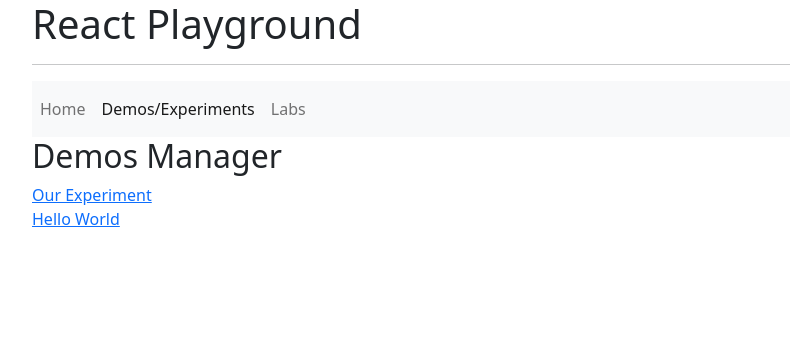
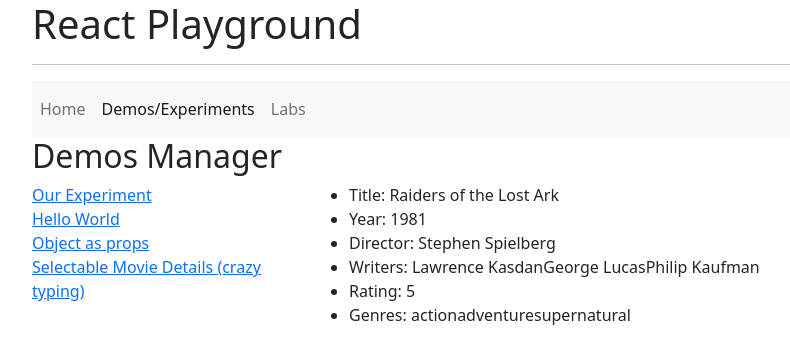
Before and after one commit to speedingplanet/intuit-react-playground, a React (Vite) app: page /demos/object-as-props in a window 1280 px wide. Shown: the top 364 px of the page, without its empty margins (50-840 px from the left). Built offline with nearby package versions, Linux system fonts and the light colour scheme.

Commit message:
End of week 1

```diff
--- /dev/null
+++ b/src/demos/ObjectAsProps.tsx
@@ -0,0 +1,71 @@
+import { type Movie } from './demos-types';
+
+// <MovieDetail movie={raiders} />
+export default function ObjectAsProps() {
+	let raiders = {
+		id: 1,
+		title: 'Raiders of the Lost Ark',
+		year: 1981,
+		director: 'Stephen Spielberg',
+		writer: [
+			'Lawrence Kasdan', 'George Lucas', 'Philip Kaufman',
+		],
+		rating: 5,
+		genres: [
+			'action', 'adventure', 'supernatural',
+		],
+	};
+	return <MovieDetails movie={raiders} />;
+}
+
+// Exported so SelectableMovieDetails can use it
+export interface MovieDetailsProps {
+	movie: Movie;
+}
+
+export function MovieDetails(props: MovieDetailsProps) {
+	let {
+		title, year, director, writer, rating, genres,
+	} = props.movie;
+
+	return (
+		<ul>
+			<li>Title: {title}</li>
+			<li>Year: {year}</li>
+			<li>Director: {director}</li>
+			<li>Writers: {writer}</li>
+			<li>Rating: {rating}</li>
+			<li>Genres: {genres}</li>
+		</ul>
+	);
+}
+
+// eslint-disable-next-line @typescript-eslint/no-unused-vars
+function MovieDetailsStructured(props: MovieDetailsProps) {
+	return (
+		<ul>
+			<li>Title: {props.movie.title}</li>
+			<li>Year: {props.movie.year}</li>
+			<li>Director: {props.movie.director}</li>
+			<li>Writers: {props.movie.writer}</li>
+			<li>Rating: {props.movie.rating}</li>
+			<li>Genres: {props.movie.genres}</li>
+		</ul>
+	);
+}
+
+// eslint-disable-next-line @typescript-eslint/no-unused-vars
+function MovieDetailsDestructured({ movie: {
+	title, year, director, writer, rating, genres,
+} }: MovieDetailsProps) {
+	return (
+		<ul>
+			<li>Title: {title}</li>
+			<li>Year: {year}</li>
+			<li>Director: {director}</li>
+			<li>Writers: {writer}</li>
+			<li>Rating: {rating}</li>
+			<li>Genres: {genres}</li>
+		</ul>
+	);
+}
--- /dev/null
+++ b/src/demos/SelectableMovieDetails.tsx
@@ -0,0 +1,49 @@
+import { type MovieDetailsProps } from './ObjectAsProps';
+import { type Movie } from './demos-types';
+
+type MovieKeys = Array<keyof Movie>;
+
+export default function SelectableMovieDetailsWrapper() {
+	let raiders = {
+		id: 1,
+		title: 'Raiders of the Lost Ark',
+		year: 1981,
+		director: 'Stephen Spielberg',
+		writer: [
+			'Lawrence Kasdan', 'George Lucas', 'Philip Kaufman',
+		],
+		rating: 5,
+		genres: [
+			'action', 'adventure', 'supernatural',
+		],
+	};
+
+	let fieldsToDisplay: MovieKeys = [
+		'title', 'year', 'director',
+	];
+
+	return (
+		<SelectableMovieDetails
+			movie={raiders}
+			showFields={fieldsToDisplay}
+		/>
+	);
+}
+
+interface SelectableMovieDetailsProps extends MovieDetailsProps {
+	showFields: MovieKeys;
+	// showFields: string[];
+}
+
+// export function SelectableMovieDetails(props: MovieDetailsProps & { showFields: MovieKeys }) {
+export function SelectableMovieDetails(props: SelectableMovieDetailsProps) {
+	return (
+		<ul>
+			{props.showFields.map((field, index) => (
+				<li key={index}>
+					{field}: {props.movie[field]}
+				</li>
+			))}
+		</ul>
+	);
+}
--- a/src/demos/demos-routes.tsx
+++ b/src/demos/demos-routes.tsx
@@ -1,6 +1,8 @@
 import type { RouteObject } from 'react-router-dom';
 import HelloWorld from './HelloWorld';
 import OurExperiment from './OurExperiment';
+import ObjectAsProps from './ObjectAsProps';
+import SelectableMovieDetails from './SelectableMovieDetails';
 
 let routes = new Map<RouteObject, string>();
 routes.set(
@@ -28,4 +30,20 @@ routes.set(
 	'Hello World'
 );
 
+routes.set(
+	{
+		path: 'object-as-props',
+		element: <ObjectAsProps />,
+	},
+	'Object as props'
+);
+
+routes.set(
+	{
+		path: 'selectable-movie-details',
+		element: <SelectableMovieDetails />,
+	},
+	'Selectable Movie Details (crazy typing)'
+);
+
 export { routes };
--- /dev/null
+++ b/src/demos/demos-types.ts
@@ -0,0 +1,10 @@
+
+export interface Movie {
+	id: number;
+	title: string;
+	year: number;
+	director: string;
+	writer: string[];
+	rating: number;
+	genres: string[];
+}
```
